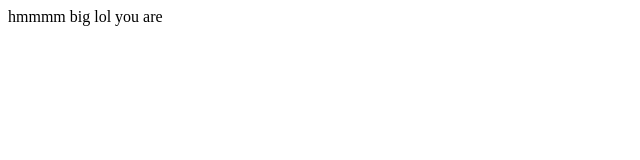
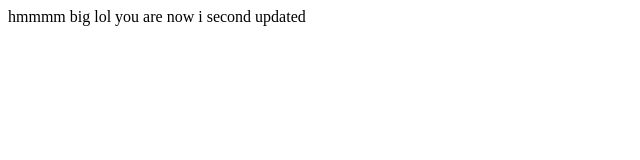
Before and after one commit to srikrishnamandal7291/fisrt_project, a plain HTML site: page lol.html in a window 1280 px wide. Shown: the whole page, without its empty margins (0-640 px from the left). Drawn offline with Linux system fonts and the light colour scheme.

Commit message:
last updated

```diff
--- a/lol.html
+++ b/lol.html
@@ -6,6 +6,6 @@
     <title>Document</title>
 </head>
 <body>
-hmmmm big lol you are
+hmmmm big lol you are now i second updated
 </body>
 </html>
```
